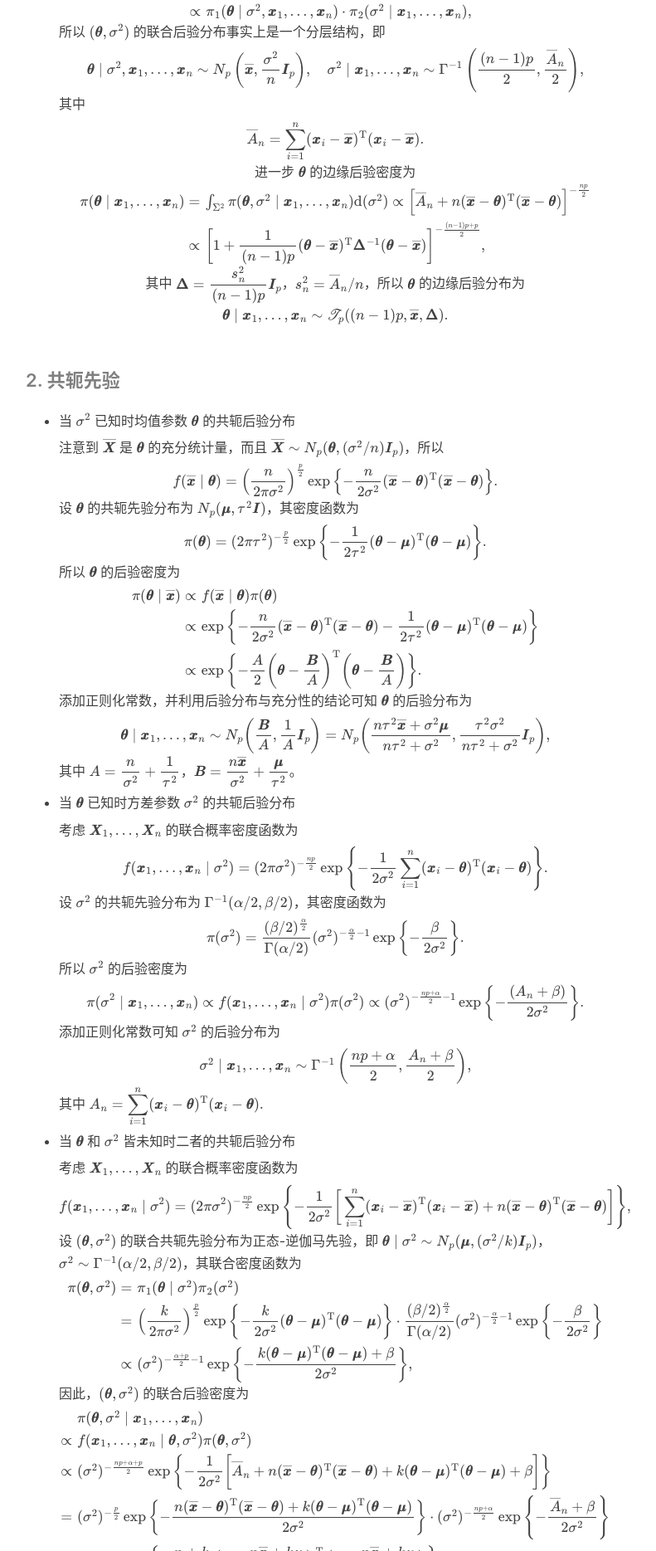
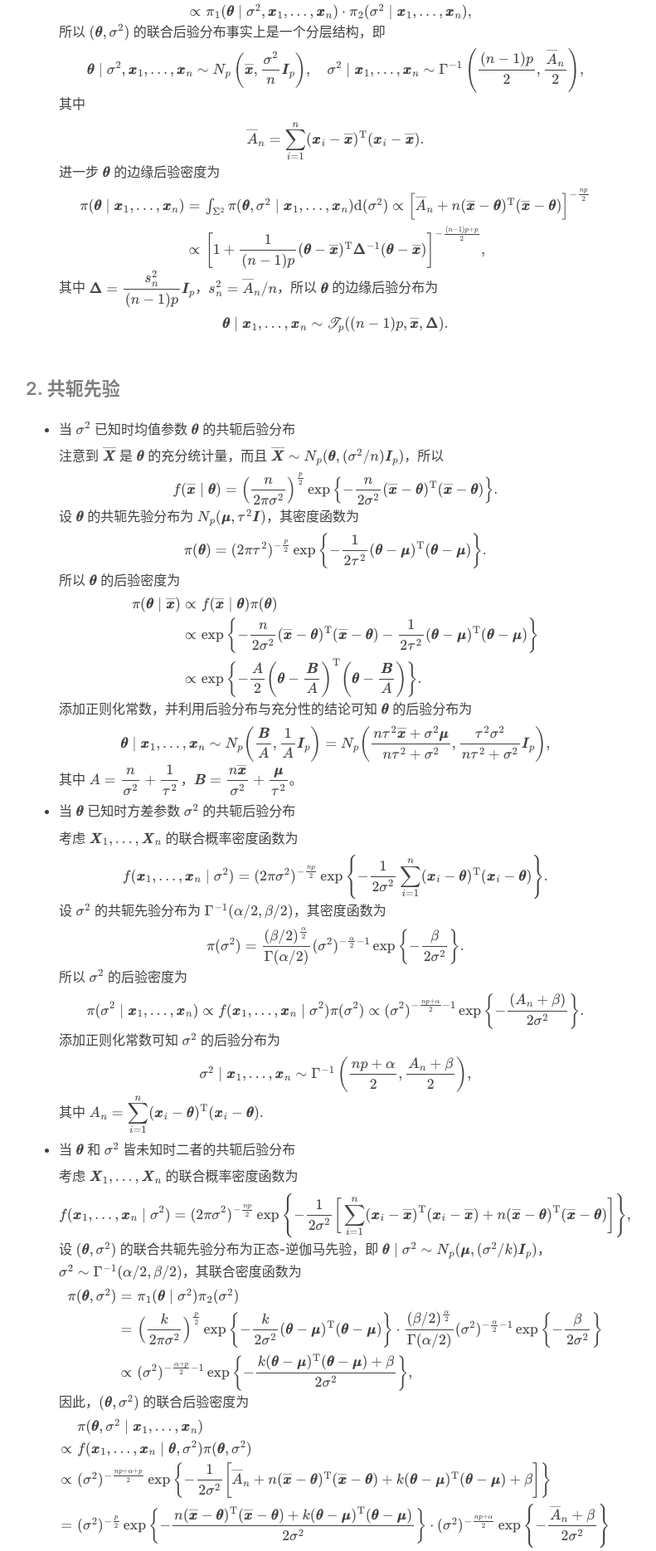
Before and after one commit to kausiujik/kausiujik.github.io, a Jekyll site: the page built from _posts/2022-09-22-Bayes_Lec2.3.md, in a window 1280 px wide. Shown: the part 2348-4217 px from the top of the page at 83% size, without its empty margins (234-1025 px from the left). Built offline with Jekyll 4.4.1, drawn with Linux system fonts in a browser that asks for light colours; nearby versions of some CDN libraries; formulas are drawn with MathJax 3; comment, search, counter and statistics services are not loaded.

Commit message:
Update 2022-09-22-Bayes_Lec2.3.md

```diff
--- a/_posts/2022-09-22-Bayes_Lec2.3.md
+++ b/_posts/2022-09-22-Bayes_Lec2.3.md
@@ -102,7 +102,7 @@ $\displaystyle f(\pmb x\mid\pmb\mu,\pmb R,\nu)=\dfrac{\Gamma(\frac{\nu+p}{2})}{\
     其中
     <center>
     $\displaystyle\overline{A}_n=\sum_{i=1}^n(\pmb x_i-\overline{\pmb x})^{\text{T}}(\pmb x_i-\overline{\pmb x})$.
-    <center>
+    </center>
 
     进一步 $\pmb\theta$ 的边缘后验密度为
     <center>
@@ -210,7 +210,7 @@ $\displaystyle f(\pmb x\mid\pmb\mu,\pmb R,\nu)=\dfrac{\Gamma(\frac{\nu+p}{2})}{\
     其中
     <center>
     $\displaystyle\overline{A}_n=\sum_{i=1}^n(\pmb x_i-\overline{\pmb x})^{\text{T}}(\pmb x_i-\overline{\pmb x})$.
-    <center>
+    </center>
 
     进一步 $\pmb\theta$ 的边缘后验密度为
     <center>
```
